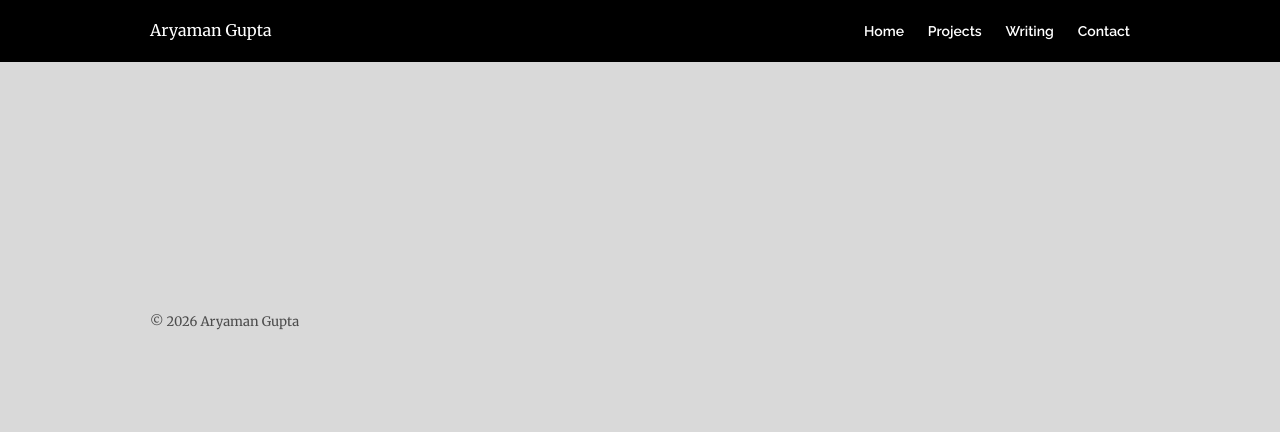
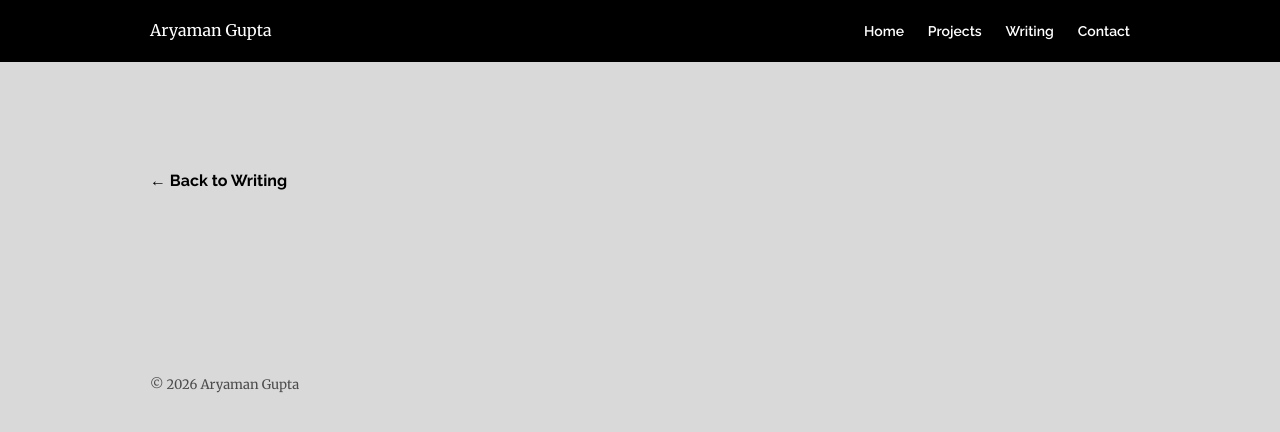
Before and after one commit to kungfumonk29/kungfumonk29.github.io, a Jekyll site: the page built from _posts/2026-03-03-diligence-muscle.md, in a window 1280 px wide. Shown: the top 432 px of the page. Built offline with Jekyll 4.4.1, drawn with Linux system fonts in a browser that asks for light colours.

Commit message:
Update 2026-03-03-diligence-muscle.md

```diff
--- a/_posts/2026-03-03-diligence-muscle.md
+++ b/_posts/2026-03-03-diligence-muscle.md
@@ -4,3 +4,4 @@ title: What I learned from building diligence muscle
 categories: [writing]
 excerpt: A structured way to think about market, moat, and unit economics.
 ---
+<p><a class="item" href="/writing/">← Back to Writing</a></p>
```
